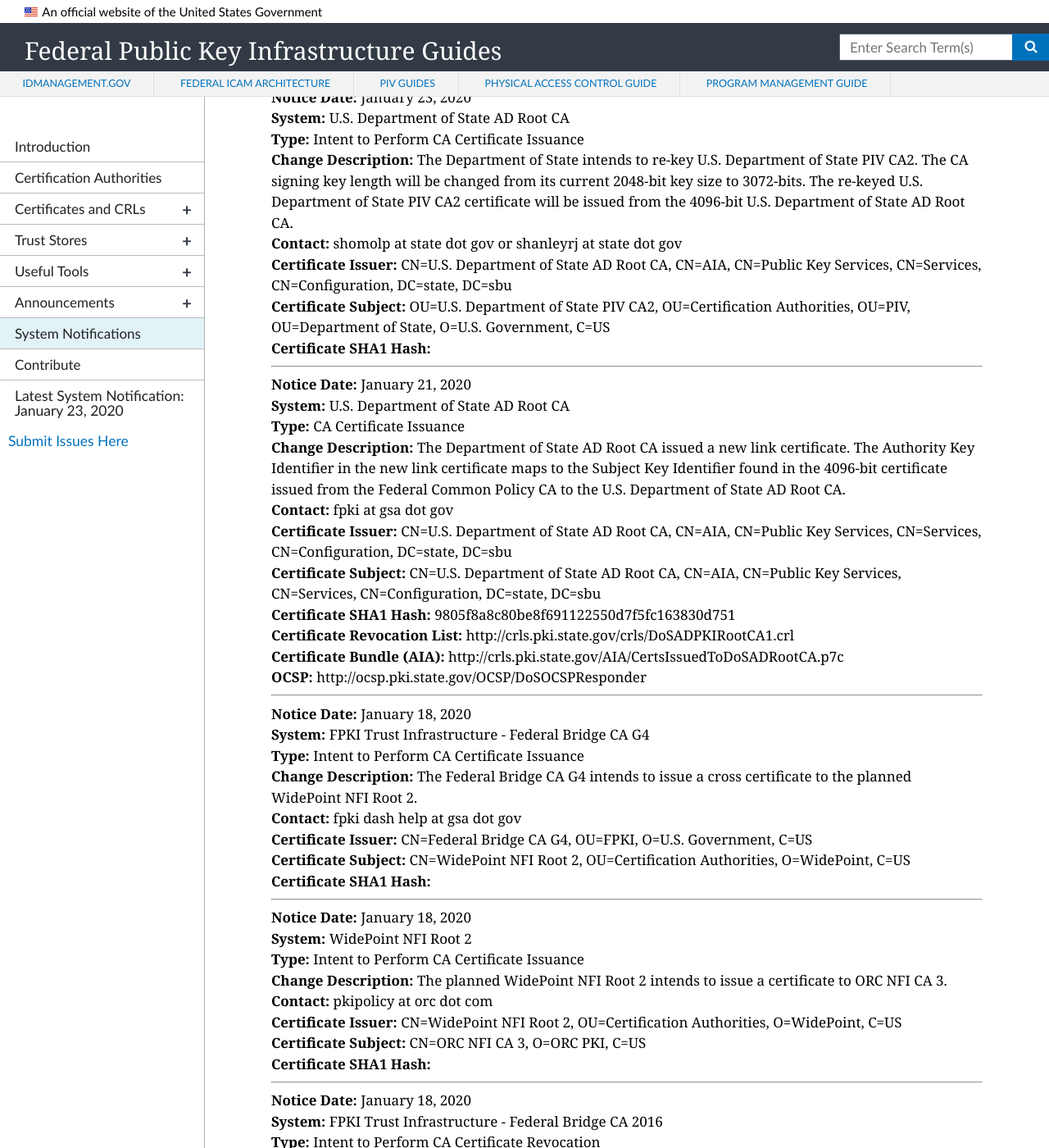
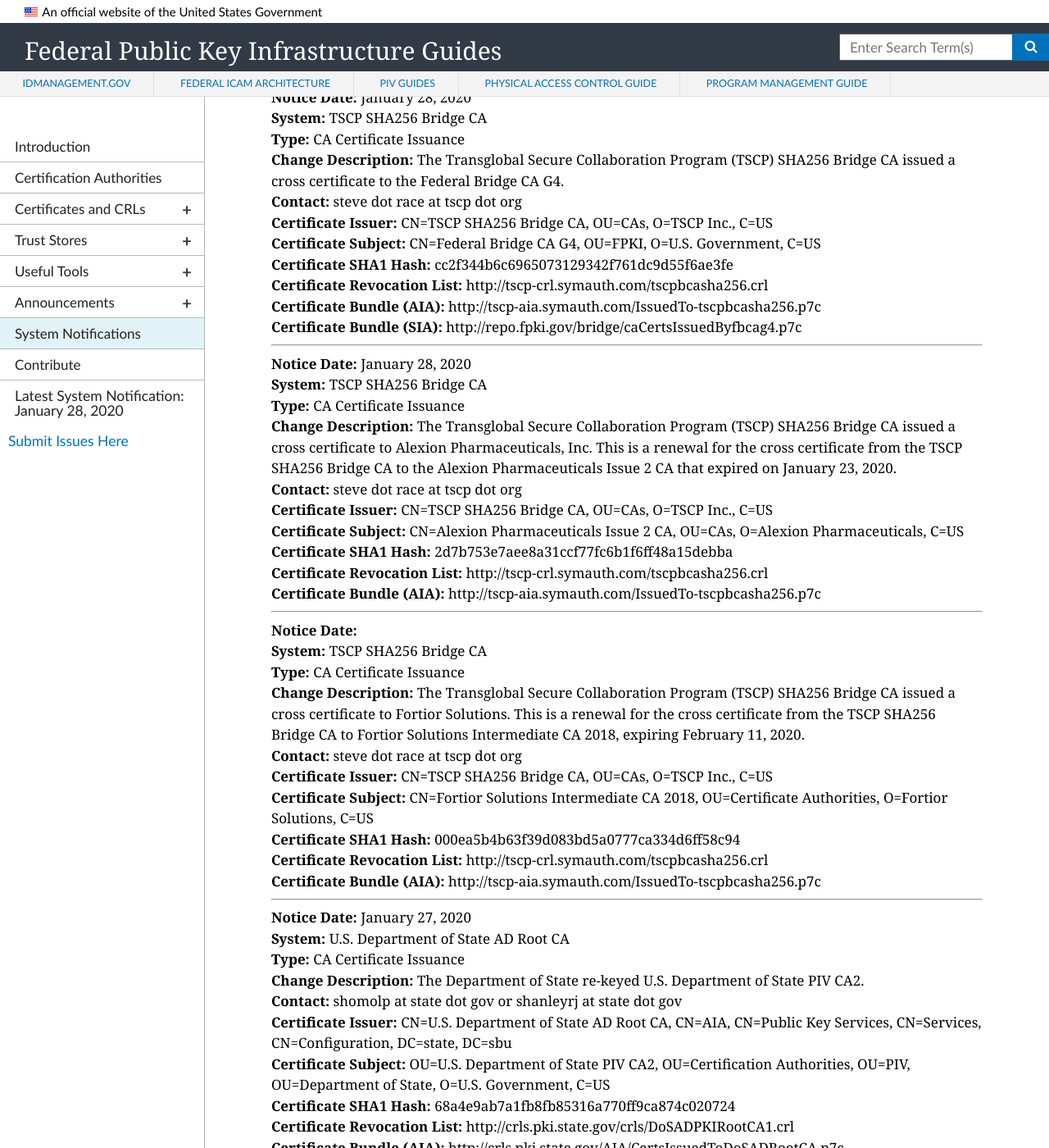
Before and after one commit to GSA/fpki-guides, a Jekyll site: the page built from pages/fpki_notifications.md, in a window 1280 px wide and 1400 px high, scrolled down 825 px. Shown: the whole window at 82% size. Built offline with Jekyll 4.4.1, drawn with Linux system fonts in a browser that asks for light colours; nearby versions of some CDN libraries; some of the changed text lies outside the part shown.

Commit message:
Update notifications.yml
Add notifications for TSCP and Department of State.

```diff
--- a/_data/notifications.yml
+++ b/_data/notifications.yml
@@ -1920,6 +1920,64 @@
   sia_uri:
   ocsp_uri:
 
+- notice_date: January 27, 2020
+  change_type: CA Certificate Issuance
+  start_datetime: January 24, 2020
+  system: U.S. Department of State AD Root CA
+  change_description: The Department of State re-keyed U.S. Department of State PIV CA2.
+  contact: shomolp at state dot gov or shanleyrj at state dot gov
+  ca_certificate_hash: 68a4e9ab7a1fb8fb85316a770ff9ca874c020724
+  ca_certificate_issuer: CN=U.S. Department of State AD Root CA, CN=AIA, CN=Public Key Services, CN=Services, CN=Configuration, DC=state, DC=sbu
+  ca_certificate_subject: OU=U.S. Department of State PIV CA2, OU=Certification Authorities, OU=PIV, OU=Department of State, O=U.S. Government, C=US
+  cdp_uri: http://crls.pki.state.gov/crls/DoSADPKIRootCA1.crl
+  aia_uri: http://crls.pki.state.gov/AIA/CertsIssuedToDoSADRootCA.p7c
+  sia_uri:
+  ocsp_uri: http://ocsp.pki.state.gov/OCSP/DoSOCSPResponder
+
+- notice_date:
+  change_type: CA Certificate Issuance
+  start_datetime: January 28, 2020
+  system: TSCP SHA256 Bridge CA
+  change_description: The Transglobal Secure Collaboration Program (TSCP) SHA256 Bridge CA issued a cross certificate to Fortior Solutions. This is a renewal for the cross certificate from the TSCP SHA256 Bridge CA to Fortior Solutions Intermediate CA 2018, expiring February 11, 2020.
+  contact: steve dot race at tscp dot org
+  ca_certificate_hash: 000ea5b4b63f39d083bd5a0777ca334d6ff58c94
+  ca_certificate_issuer: CN=TSCP SHA256 Bridge CA, OU=CAs, O=TSCP Inc., C=US
+  ca_certificate_subject: CN=Fortior Solutions Intermediate CA 2018, OU=Certificate Authorities, O=Fortior Solutions, C=US
+  cdp_uri: http://tscp-crl.symauth.com/tscpbcasha256.crl
+  aia_uri: http://tscp-aia.symauth.com/IssuedTo-tscpbcasha256.p7c
+  sia_uri:
+  ocsp_uri:
+
+- notice_date: January 28, 2020
+  change_type: CA Certificate Issuance
+  start_datetime: January 22, 2020
+  system: TSCP SHA256 Bridge CA
+  change_description: The Transglobal Secure Collaboration Program (TSCP) SHA256 Bridge CA issued a cross certificate to Alexion Pharmaceuticals, Inc. This is a renewal for the cross certificate from the TSCP SHA256 Bridge CA to the Alexion Pharmaceuticals Issue 2 CA that expired on January 23, 2020.
+  contact: steve dot race at tscp dot org
+  ca_certificate_hash: 2d7b753e7aee8a31ccf77fc6b1f6ff48a15debba
+  ca_certificate_issuer: CN=TSCP SHA256 Bridge CA, OU=CAs, O=TSCP Inc., C=US
+  ca_certificate_subject: CN=Alexion Pharmaceuticals Issue 2 CA, OU=CAs, O=Alexion Pharmaceuticals, C=US
+  cdp_uri: http://tscp-crl.symauth.com/tscpbcasha256.crl
+  aia_uri: http://tscp-aia.symauth.com/IssuedTo-tscpbcasha256.p7c
+  sia_uri:
+  ocsp_uri:
+
+- notice_date: January 28, 2020
+  change_type: CA Certificate Issuance
+  start_datetime: January 15, 2020
+  system: TSCP SHA256 Bridge CA
+  change_description: The Transglobal Secure Collaboration Program (TSCP) SHA256 Bridge CA issued a cross certificate to the Federal Bridge CA G4.
+  contact: steve dot race at tscp dot org
+  ca_certificate_hash: cc2f344b6c6965073129342f761dc9d55f6ae3fe
+  ca_certificate_issuer: CN=TSCP SHA256 Bridge CA, OU=CAs, O=TSCP Inc., C=US
+  ca_certificate_subject: CN=Federal Bridge CA G4, OU=FPKI, O=U.S. Government, C=US
+  cdp_uri: http://tscp-crl.symauth.com/tscpbcasha256.crl
+  aia_uri: http://tscp-aia.symauth.com/IssuedTo-tscpbcasha256.p7c
+  sia_uri: http://repo.fpki.gov/bridge/caCertsIssuedByfbcag4.p7c
+  ocsp_uri:
+
+
+
 
 #- notice_date:
 #  change_type: CA Certificate Issuance
```
